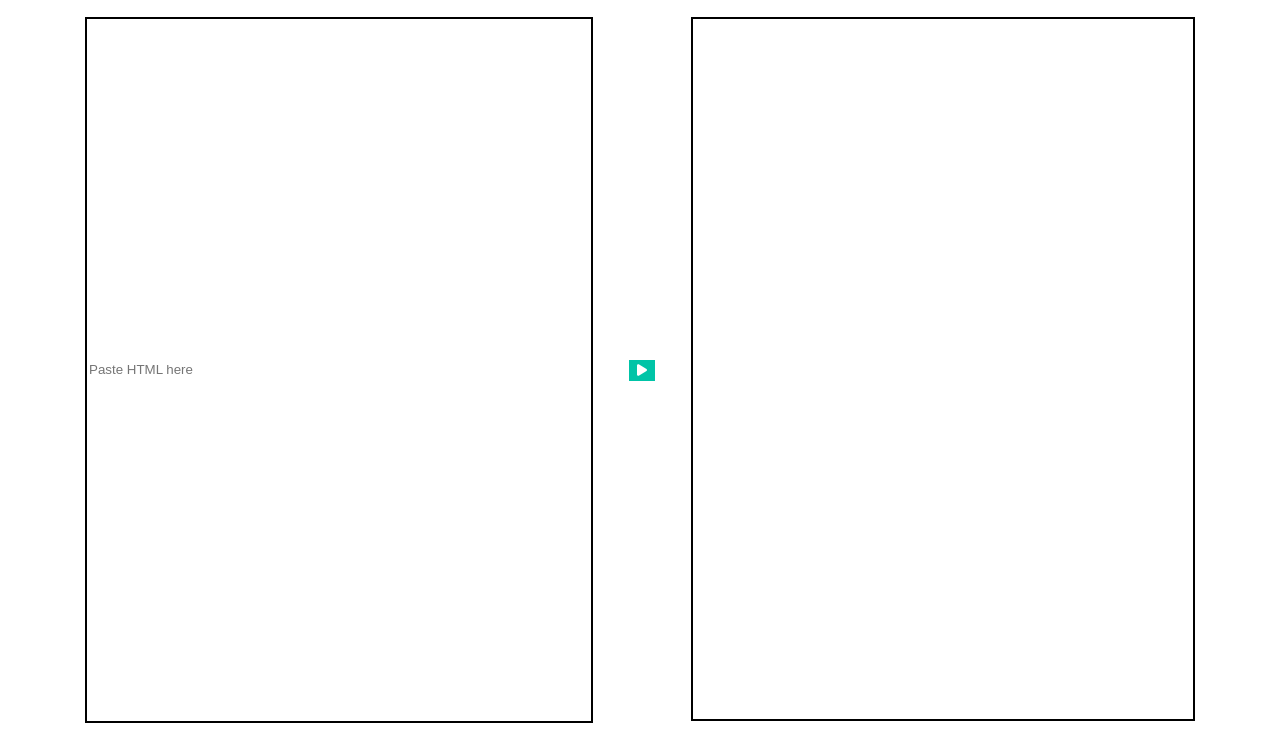
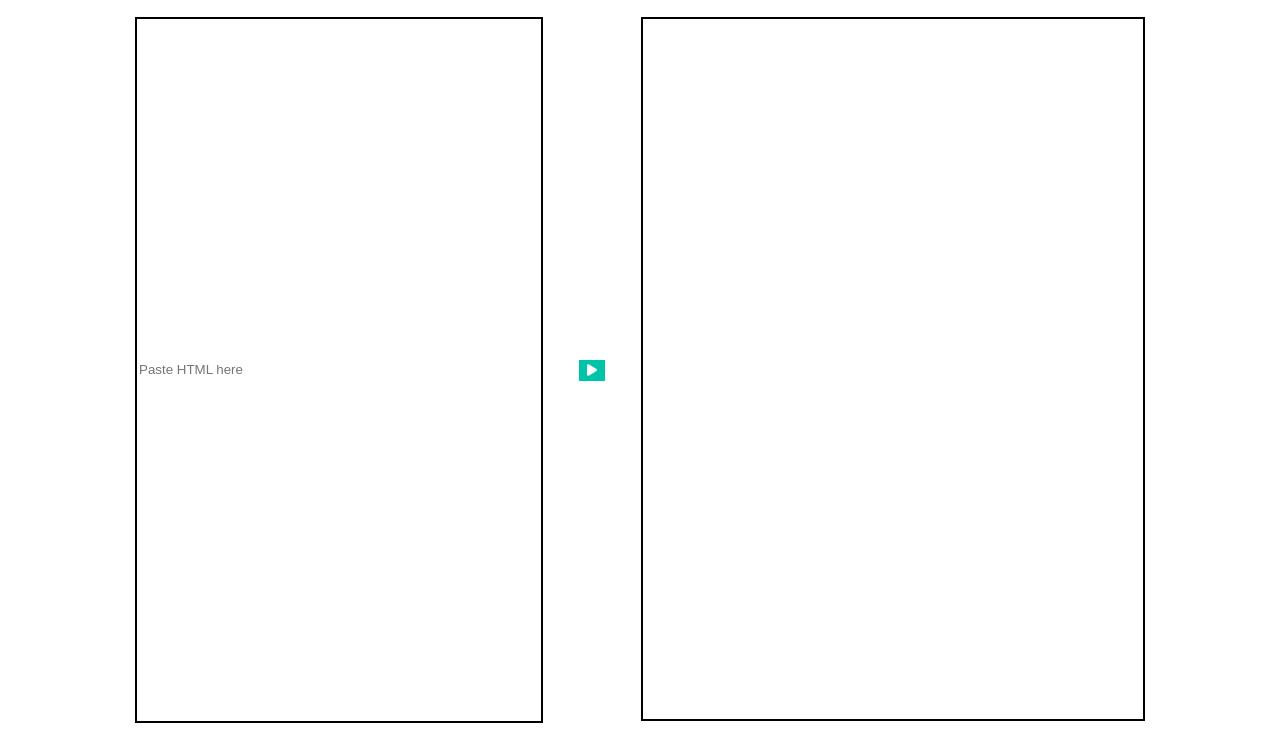
Before and after one commit to hemanthroshan/html_viewer, a plain HTML site: page index.html in a window 1280 px wide. Shown: the part 50-800 px from the top of the page. Drawn offline with Linux system fonts and the light colour scheme.

Commit message:
Update index.html

```diff
--- a/index.html
+++ b/index.html
@@ -9,7 +9,7 @@
             <h2>HTML Viewer</h2>
                 <div style="display:flex;flex-direction: row;justify-content: center;">
                     <div>
-                        <input type="text" id="html_data" style="height:700px; width: 500px; border:2px black solid;" placeholder="Paste HTML here"/>
+                        <input type="text" id="html_data" style="height:700px; width: 400px; border:2px black solid;" placeholder="Paste HTML here"/>
                     </div> &nbsp &nbsp &nbsp &nbsp &nbsp
                     <div style="display:flex; align-items: center;">
                         <button onclick="submitHandler()" style="background-color: #00c4a7;border-color: transparent;
```
